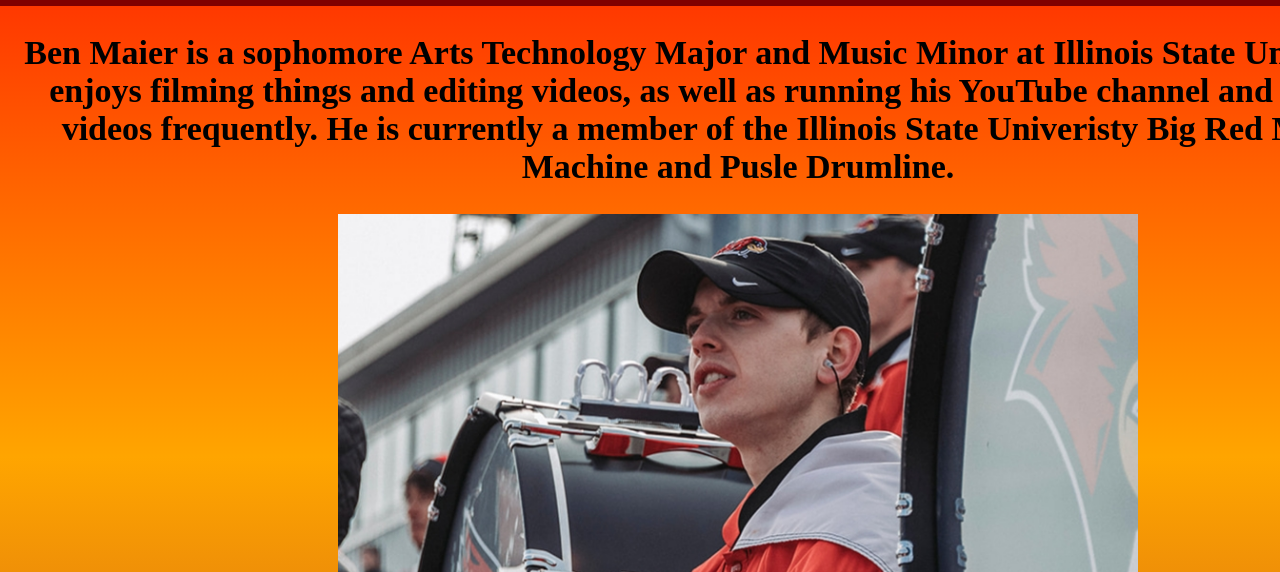
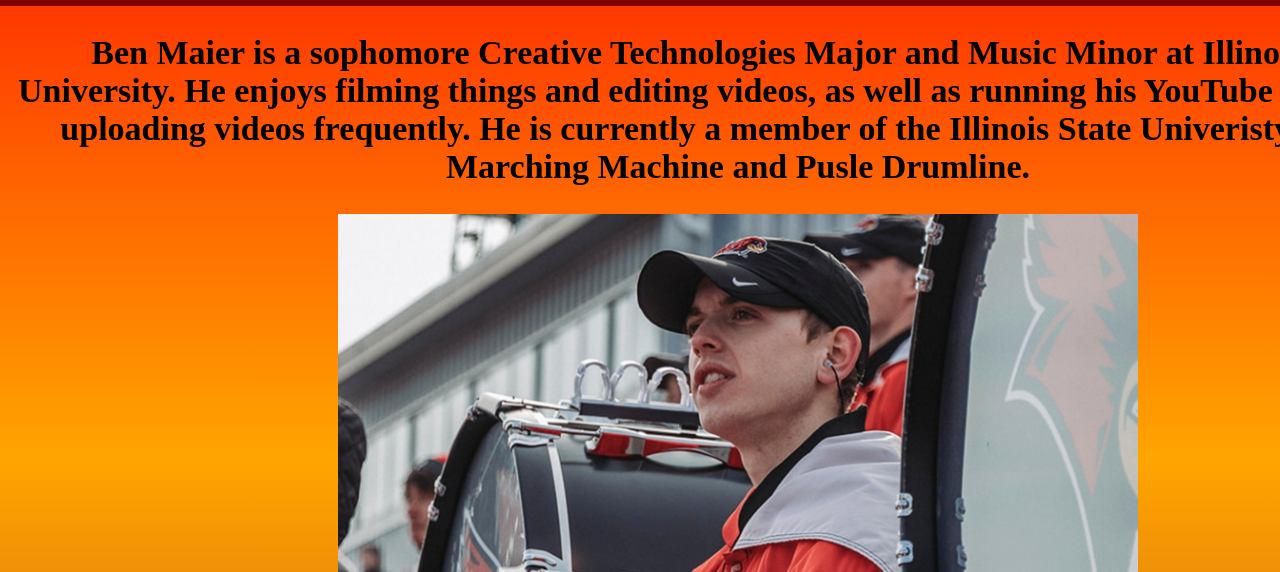
Before and after one commit to bdmaier/atk301, a plain HTML site: page FinalProject2/page1.html in a window 1280 px wide. Shown: the part 228-800 px from the top of the page. Drawn offline with Linux system fonts and the light colour scheme.

Commit message:
Update page1.html

```diff
--- a/FinalProject2/page1.html
+++ b/FinalProject2/page1.html
@@ -20,7 +20,7 @@
 <main>
 
 
-    <h2> Ben Maier is a sophomore Arts Technology Major and Music Minor at Illinois State University. He enjoys filming things and editing videos, as well as running his YouTube channel and uploading videos frequently. He is currently a member of the Illinois State Univeristy Big Red Marching Machine and Pusle Drumline.</h2>
+    <h2> Ben Maier is a sophomore Creative Technologies Major and Music Minor at Illinois State University. He enjoys filming things and editing videos, as well as running his YouTube channel and uploading videos frequently. He is currently a member of the Illinois State Univeristy Big Red Marching Machine and Pusle Drumline.</h2>
 <img src="me16.jpg" alt="Stuff 3" width="800"/>
       <h2>Check out the social media pages linked below to find out even more about Ben! <br></h2>
       <h3><a  href="https://www.facebook.com/biscuitsandgravyaredabomb" class="cookie" target=blank >Facebook Account</a></h3>
```
